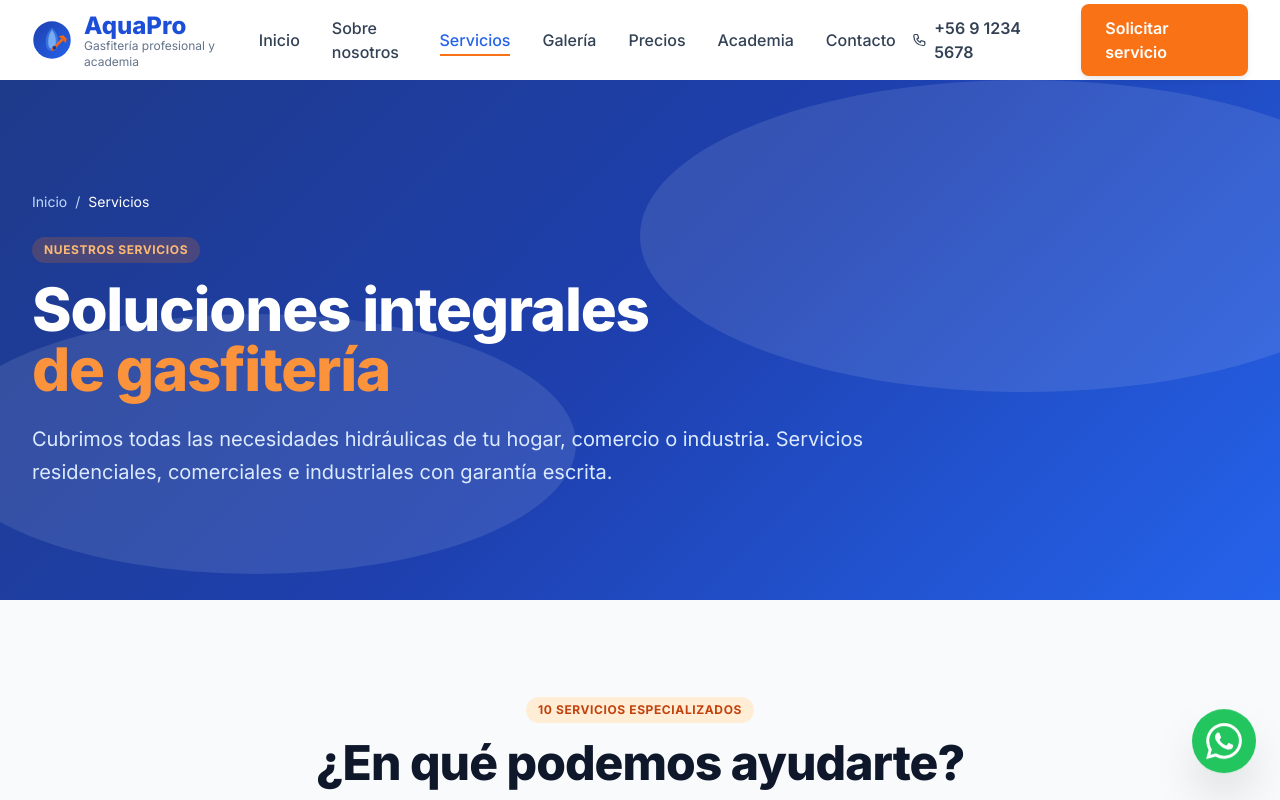
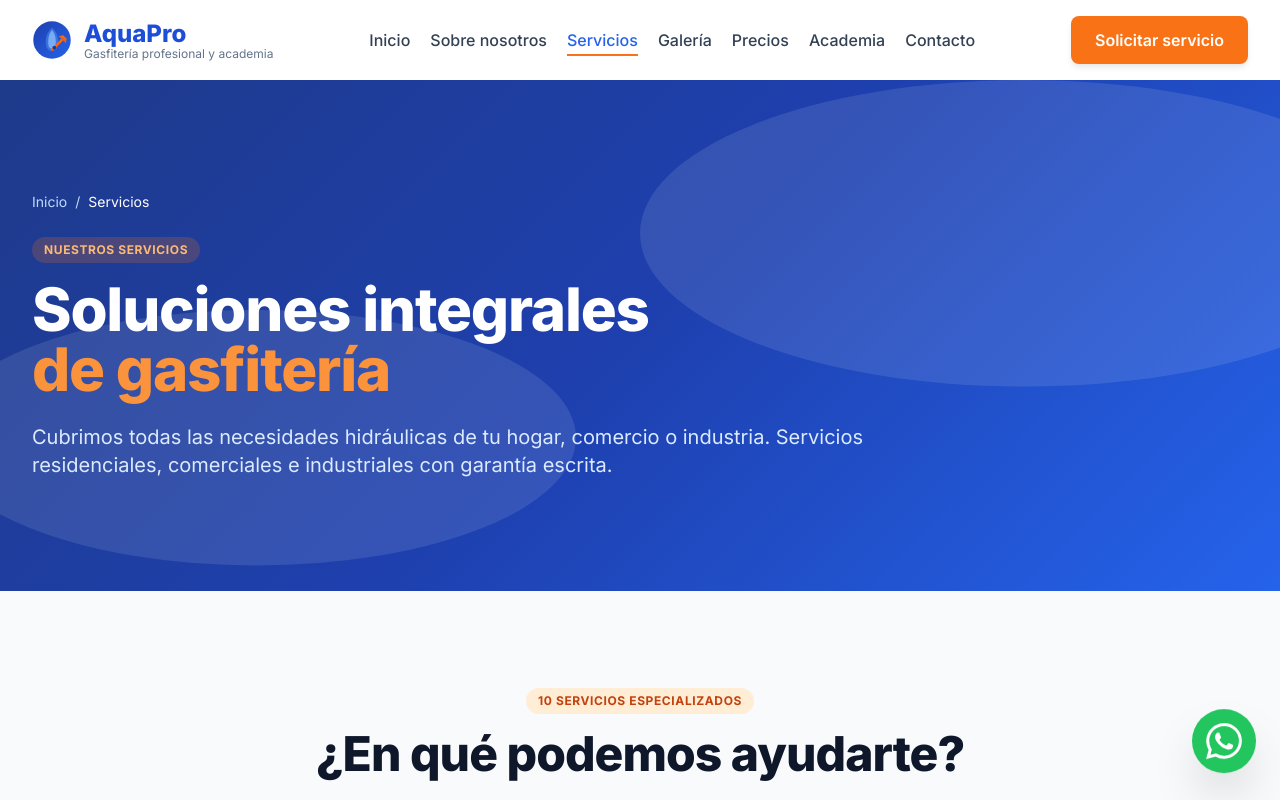
Before and after one commit to sebastianchavez/gasfiteria-01, a plain HTML site: page servicios.html in a window 1280 px wide. Shown: the top 800 px of the page. Drawn offline with nearby package versions, Linux system fonts and the light colour scheme.

Commit message:
fix responsive

```diff
--- a/assets/css/styles.css
+++ b/assets/css/styles.css
@@ -84,6 +84,7 @@
 }
 
 .container-page {
+  width: 100%;
   max-width: 80rem;
   margin-left: auto;
   margin-right: auto;
@@ -209,7 +210,8 @@
   transition: max-height 0.4s ease;
 }
 .mobile-menu.open {
-  max-height: 600px;
+  max-height: calc(100dvh - 5rem);
+  overflow-y: auto;
 }
 
 /* ANIMACIONES */
--- a/assets/js/main.js
+++ b/assets/js/main.js
@@ -39,27 +39,27 @@
     <nav id="main-nav" class="fixed top-0 left-0 right-0 z-50 transition-all duration-300 bg-white/95 backdrop-blur-md">
       <div class="container-page">
         <div class="flex items-center justify-between h-20">
-          <a href="index.html" class="flex items-center gap-3 group">
+          <a href="index.html" class="flex shrink-0 items-center gap-3 group">
             <img src="assets/img/logo.svg" alt="${data.APP.nombre}" class="h-10 w-10 group-hover:scale-110 transition-transform" onerror="this.style.display='none'">
             <div>
               <span class="text-2xl font-extrabold text-blue-700">${data.APP.nombre}</span>
               <p class="text-xs text-slate-500 -mt-1 hidden sm:block">${data.APP.eslogan}</p>
             </div>
           </a>
-          <div class="hidden lg:flex items-center gap-8">${navLinks}</div>
-          <div class="hidden lg:flex items-center gap-3">
-            <a href="tel:${data.APP.telefono}" class="btn-ghost">
+          <div class="hidden xl:flex items-center gap-5 whitespace-nowrap">${navLinks}</div>
+          <div class="hidden xl:flex shrink-0 items-center gap-3">
+            <a href="tel:${data.APP.telefono}" class="btn-ghost hidden 2xl:inline-flex">
               <svg class="w-4 h-4" fill="none" stroke="currentColor" viewBox="0 0 24 24"><path stroke-linecap="round" stroke-linejoin="round" stroke-width="2" d="M3 5a2 2 0 012-2h3.28a1 1 0 01.948.684l1.498 4.493a1 1 0 01-.502 1.21l-2.257 1.13a11.042 11.042 0 005.516 5.516l1.13-2.257a1 1 0 011.21-.502l4.493 1.498a1 1 0 01.684.949V19a2 2 0 01-2 2h-1C9.716 21 3 14.284 3 6V5z"/></svg>
               ${data.APP.telefono}
             </a>
             <a href="contacto.html" class="btn-accent">Solicitar servicio</a>
           </div>
-          <button id="mobile-toggle" class="lg:hidden p-2 text-slate-700" aria-label="Menú">
+          <button id="mobile-toggle" class="xl:hidden p-2 text-slate-700" aria-label="Menú" aria-controls="mobile-menu" aria-expanded="false">
             <svg class="w-7 h-7" fill="none" stroke="currentColor" viewBox="0 0 24 24"><path stroke-linecap="round" stroke-linejoin="round" stroke-width="2" d="M4 6h16M4 12h16M4 18h16"/></svg>
           </button>
         </div>
       </div>
-      <div id="mobile-menu" class="mobile-menu lg:hidden bg-white border-t border-slate-100">
+      <div id="mobile-menu" class="mobile-menu xl:hidden bg-white border-t border-slate-100">
         <div class="container-page py-4 flex flex-col gap-2">
           ${data.NAV_ITEMS.map(i => `<a href="${i.href}" class="px-4 py-3 rounded-lg hover:bg-blue-50 ${i.href === path ? 'bg-blue-50 text-blue-700 font-semibold' : 'text-slate-700'} font-medium">${i.label}</a>`).join('')}
           <a href="contacto.html" class="btn-accent mt-2">Solicitar servicio</a>
@@ -133,7 +133,7 @@
         </div>
         <div class="border-t border-slate-800 pt-6 flex flex-col md:flex-row items-center justify-between gap-4 text-sm text-slate-400">
           <p>© <span id="current-year"></span> ${data.APP.nombre}. Todos los derechos reservados.</p>
-          <div class="flex gap-6">
+          <div class="flex flex-wrap justify-center gap-x-6 gap-y-2">
             <a href="politicas-privacidad.html" class="hover:text-orange-400 transition-colors">Políticas de privacidad</a>
             <a href="terminos-condiciones.html" class="hover:text-orange-400 transition-colors">Términos y condiciones</a>
           </div>
@@ -166,6 +166,7 @@
   toggle.addEventListener('click', () => {
     menu.classList.toggle('open');
     const isOpen = menu.classList.contains('open');
+    toggle.setAttribute('aria-expanded', String(isOpen));
     toggle.innerHTML = isOpen
       ? '<svg class="w-7 h-7" fill="none" stroke="currentColor" viewBox="0 0 24 24"><path stroke-linecap="round" stroke-linejoin="round" stroke-width="2" d="M6 18L18 6M6 6l12 12"/></svg>'
       : '<svg class="w-7 h-7" fill="none" stroke="currentColor" viewBox="0 0 24 24"><path stroke-linecap="round" stroke-linejoin="round" stroke-width="2" d="M4 6h16M4 12h16M4 18h16"/></svg>';
--- a/servicios.html
+++ b/servicios.html
@@ -21,7 +21,7 @@
 <div id="nav-container"></div>
 
 <!-- HERO -->
-<section class="bg-hero text-white relative overflow-hidden py-20 md:py-28">
+<section class="bg-hero text-white relative overflow-hidden py-12 sm:py-20 md:py-28">
   <div class="absolute inset-0 opacity-10">
     <svg class="w-full h-full" viewBox="0 0 100 100" preserveAspectRatio="none">
       <circle cx="80" cy="30" r="30" fill="white"/>
@@ -40,7 +40,7 @@
         Soluciones integrales<br>
         <span class="text-orange-400">de gasfitería</span>
       </h1>
-      <p class="text-xl text-blue-100 leading-relaxed">
+      <p class="text-lg sm:text-xl text-blue-100 leading-relaxed">
         Cubrimos todas las necesidades hidráulicas de tu hogar, comercio o industria. Servicios residenciales, comerciales e industriales con garantía escrita.
       </p>
     </div>
@@ -123,7 +123,7 @@
         <div class="aspect-square rounded-3xl overflow-hidden shadow-2xl">
           <img src="https://picsum.photos/seed/servicioequipo/800/800" alt="Equipo trabajando" class="w-full h-full object-cover">
         </div>
-        <div class="absolute -top-6 -right-6 bg-orange-500 text-white p-6 rounded-2xl shadow-2xl max-w-xs">
+        <div class="absolute top-4 right-4 lg:-top-6 lg:-right-6 bg-orange-500 text-white p-4 sm:p-6 rounded-2xl shadow-2xl max-w-xs">
           <p class="text-3xl font-extrabold">+12.500</p>
           <p class="text-sm">clientes confían en nosotros</p>
         </div>
@@ -135,7 +135,7 @@
 <!-- GARANTIA -->
 <section class="section bg-white">
   <div class="container-page">
-    <div class="bg-gradient-to-br from-blue-50 to-blue-100 rounded-3xl p-12 text-center" data-anim="fade-in-up">
+    <div class="bg-gradient-to-br from-blue-50 to-blue-100 rounded-3xl p-6 sm:p-12 text-center" data-anim="fade-in-up">
       <div class="w-20 h-20 mx-auto mb-6 rounded-full bg-blue-700 text-white flex items-center justify-center">
         <svg class="w-10 h-10" fill="none" stroke="currentColor" viewBox="0 0 24 24"><path stroke-linecap="round" stroke-linejoin="round" stroke-width="2" d="M9 12l2 2 4-4m5.618-4.016A11.955 11.955 0 0112 2.944a11.955 11.955 0 01-8.618 3.04A12.02 12.02 0 003 9c0 5.591 3.824 10.29 9 11.622 5.176-1.332 9-6.03 9-11.622 0-1.042-.133-2.052-.382-3.016z"/></svg>
       </div>
```
